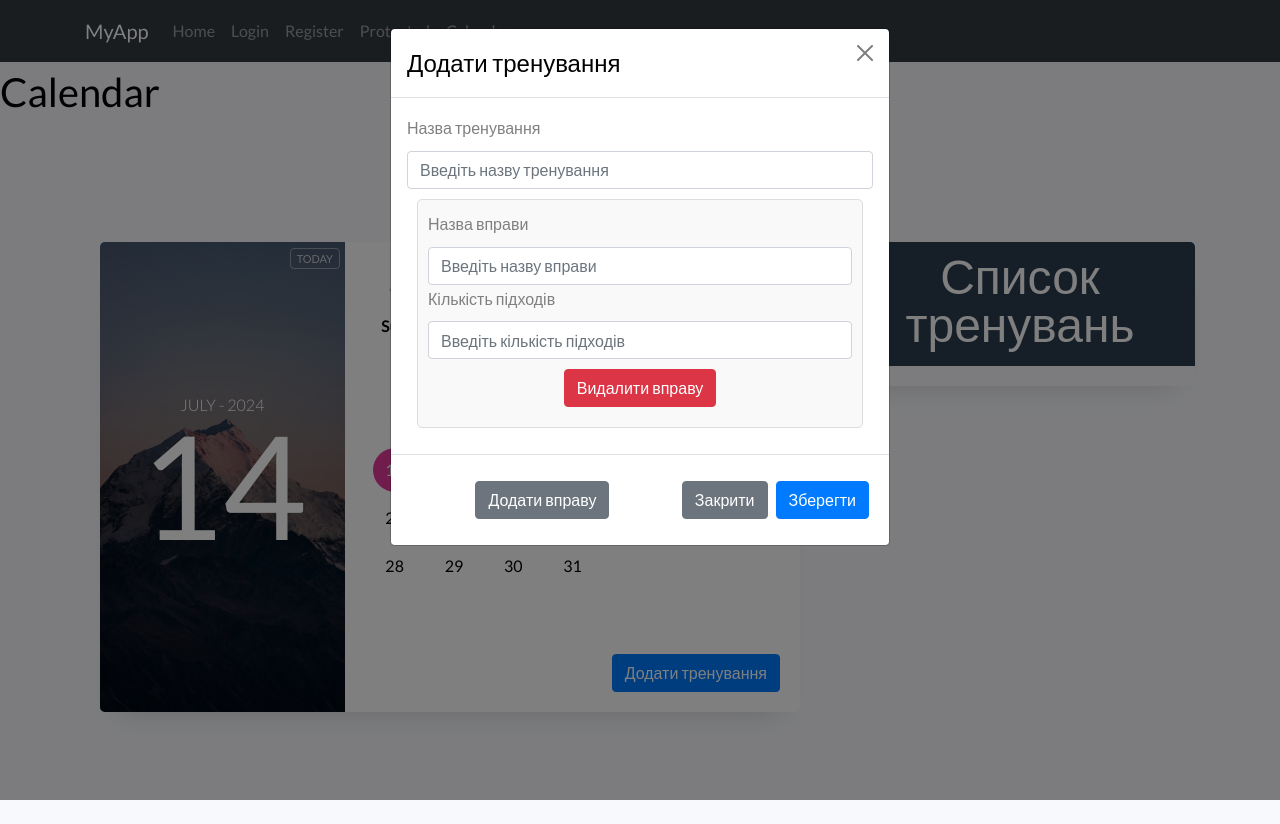
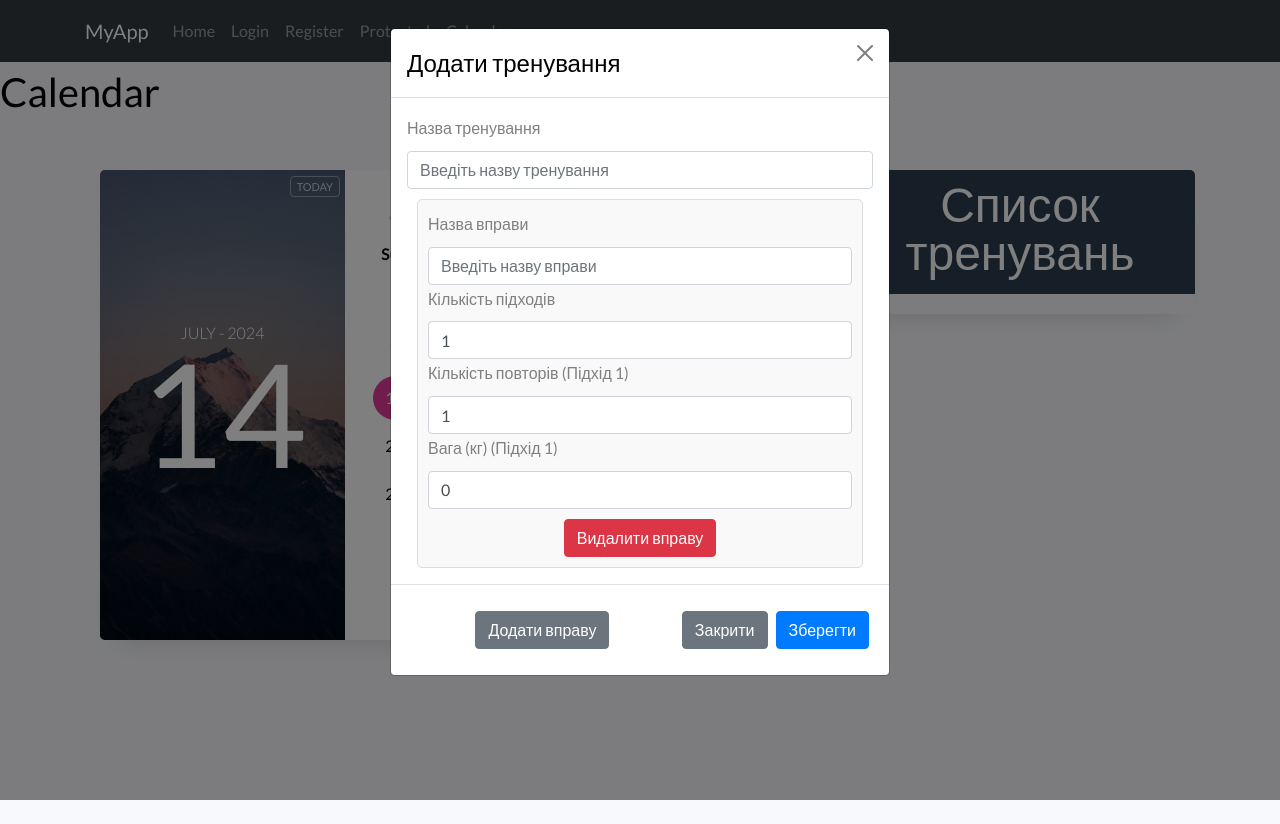
Before and after one commit to OctaneAL/fitness-app-frontend, a React (Create React App) app: page /calendar in a window 1280 px wide. Both pictures are taken after a click on the button "Додати тренування". After the commit the page ends 800 px from the top, so only its background shows below. Built offline with nearby package versions, Linux system fonts and the light colour scheme.

Commit message:
Training Validation + Details

```diff
--- a/src/components/CalendarComponent.js
+++ b/src/components/CalendarComponent.js
@@ -9,8 +9,12 @@ import bgImage from '../assets/images/bg.jpg';
 const CalendarComponent = () => {
   const [events, setEvents] = useState([]);
   const [showModal, setShowModal] = useState(false);
-  const [newEvent, setNewEvent] = useState({ name: '', exercises: [{ name: '', sets: '' }] });
+  const [newEvent, setNewEvent] = useState({
+    name: '',
+    exercises: [{ name: '', sets: 1, details: [{ repeats: 1, weight: 0 }] }],
+  });
   const [selectedDate, setSelectedDate] = useState(null);
+  const [validated, setValidated] = useState(false);
 
   useEffect(() => {
     const loadScript = (src) => {
@@ -220,30 +224,62 @@ const CalendarComponent = () => {
     loadJQueryAndBootstrap();
   }, []);
 
-  const handleAddEvent = () => {
-    const newEventWithDate = {
-      ...newEvent,
-      date: selectedDate,
-    };
-    setEvents([...events, newEventWithDate]);
-    setNewEvent({ name: '', exercises: [{ name: '', sets: '' }] });
+  const handleAddEvent = (event) => {
+    const form = event.currentTarget;
+    event.preventDefault();
+    console.log(form.checkValidity());
+    if (form.checkValidity() === false) {
+      event.preventDefault();
+      event.stopPropagation();
+    } else {
+      setEvents([...events, { ...newEvent, date: selectedDate }]);
       setShowModal(false);
+      setNewEvent({ name: '', exercises: [{ name: '', sets: 1, details: [{ repeats: 1, weight: '' }] }] });
+    }
+    setValidated(true);
   };
 
-  const handleInputChange = (e, index, type) => {
+  const handleInputChange = (e, exerciseIndex, field, setIndex) => {
+    const { value } = e.target;
     const updatedExercises = [...newEvent.exercises];
-    updatedExercises[index][type] = e.target.value;
+    if (setIndex !== undefined) {
+      updatedExercises[exerciseIndex].details[setIndex][field] = value;
+    } else {
+      updatedExercises[exerciseIndex][field] = value;
+    }
     setNewEvent({ ...newEvent, exercises: updatedExercises });
   };
 
-  const filteredEvents = events.filter(event => event.date === selectedDate);
+  const handleSetsChange = (e, exerciseIndex) => {
+    const { value } = e.target;
+    let sets = parseInt(value, 10);
+
+    if (isNaN(sets) || value === '') {
+      sets = 0;
+    }
+    if (sets > 20) {
+      sets = 20;
+    }
+
+    const updatedExercises = [...newEvent.exercises];
+    updatedExercises[exerciseIndex].sets = sets;
+
+    updatedExercises[exerciseIndex].details = Array(sets)
+      .fill(null)
+      .map((_, idx) => updatedExercises[exerciseIndex].details[idx] || { repeats: 1, weight: '' });
+    setNewEvent({ ...newEvent, exercises: updatedExercises });
+  };
+
+
+  const filteredEvents = selectedDate ? events.filter((event) => event.date === selectedDate) : events;
+
 
   return (
-    <section className="ftco-section">
-      <div className="container">
+    <section>
+      <div className="container mt-5">
         <div className="row">
           <div className="col-md-8">
-            <div className="elegant-calencar d-md-flex">
+            <div className="calendar elegant-calencar d-md-flex">
               <div className="wrap-header d-flex align-items-center img" style={{ backgroundImage: `url(${bgImage})` }}>
                 <p id="reset">Today</p>
                 <div id="header" className="p-0">
@@ -357,6 +393,13 @@ const CalendarComponent = () => {
                         {event.exercises.map((exercise, idx) => (
                           <li key={idx}>
                             {exercise.name}: {exercise.sets} підходів
+                            <ul>
+                              {exercise.details.map((detail, detailIdx) => (
+                                <li key={detailIdx}>
+                                  Повтори: {detail.repeats}, Вага: {detail.weight} кг
+                                </li>
+                              ))}
+                            </ul>
                           </li>
                         ))}
                       </ul>
@@ -373,8 +416,8 @@ const CalendarComponent = () => {
         <Modal.Header closeButton>
           <Modal.Title>Додати тренування</Modal.Title>
         </Modal.Header>
+        <Form noValidate validated={validated} onSubmit={handleAddEvent}>
           <Modal.Body>
-          <Form>
             <Form.Group controlId="eventName">
               <Form.Label>Назва тренування</Form.Label>
               <Form.Control
@@ -382,34 +425,70 @@ const CalendarComponent = () => {
                 placeholder="Введіть назву тренування"
                 value={newEvent.name}
                 onChange={(e) => setNewEvent({ ...newEvent, name: e.target.value })}
+                required
               />
+              <Form.Control.Feedback type="invalid">Будь ласка, введіть назву тренування.</Form.Control.Feedback>
             </Form.Group>
-            {newEvent.exercises.map((exercise, index) => (
-              <div key={index} className="exercise-group">
-                <Form.Group controlId={`exerciseName-${index}`}>
+            {newEvent.exercises.map((exercise, exerciseIndex) => (
+              <div key={exerciseIndex} className="exercise-group" style={{paddingBottom: '0px', marginBottom: '0px'}}>
+                <Form.Group controlId={`exerciseName-${exerciseIndex}`}>
                   <Form.Label>Назва вправи</Form.Label>
                   <Form.Control
                     type="text"
                     placeholder="Введіть назву вправи"
                     value={exercise.name}
-                    onChange={(e) => handleInputChange(e, index, 'name')}
+                    onChange={(e) => handleInputChange(e, exerciseIndex, 'name')}
+                    required
                   />
+                  <Form.Control.Feedback type="invalid">Будь ласка, введіть назву вправи.</Form.Control.Feedback>
                 </Form.Group>
-                <Form.Group controlId={`exerciseSets-${index}`}>
+                <Form.Group controlId={`exerciseSets-${exerciseIndex}`}>
                   <Form.Label>Кількість підходів</Form.Label>
                   <Form.Control
                     type="number"
                     placeholder="Введіть кількість підходів"
                     value={exercise.sets}
-                    onChange={(e) => handleInputChange(e, index, 'sets')}
+                    onChange={(e) => handleSetsChange(e, exerciseIndex)}
+                    min="0"
+                    max="20"
+                    required
                   />
+                  <Form.Control.Feedback type="invalid">Кількість підходів повинна бути більше 0.</Form.Control.Feedback>
                 </Form.Group>
+                {exercise.details.map((detail, setIndex) => (
+                  <div key={setIndex} className="set-details">
+                    <Form.Group controlId={`exerciseRepeats-${exerciseIndex}-${setIndex}`}>
+                      <Form.Label>Кількість повторів (Підхід {setIndex + 1})</Form.Label>
+                      <Form.Control
+                        type="number"
+                        placeholder="Введіть кількість повторів"
+                        value={detail.repeats}
+                        onChange={(e) => handleInputChange(e, exerciseIndex, 'repeats', setIndex)}
+                        min="1"
+                        required
+                      />
+                      <Form.Control.Feedback type="invalid">Кількість повторів повинна бути більше 0.</Form.Control.Feedback>
+                    </Form.Group>
+                    <Form.Group controlId={`exerciseWeight-${exerciseIndex}-${setIndex}`}>
+                      <Form.Label>Вага (кг) (Підхід {setIndex + 1})</Form.Label>
+                      <Form.Control
+                        type="number"
+                        placeholder="Введіть вагу"
+                        value={detail.weight}
+                        onChange={(e) => handleInputChange(e, exerciseIndex, 'weight', setIndex)}
+                        min="0"
+                        required
+                      />
+                      <Form.Control.Feedback type="invalid">Будь ласка, введіть вагу.</Form.Control.Feedback>
+                    </Form.Group>
+                  </div>
+                ))}
                 <div className="d-flex justify-content-between w-100">
                   <Button
                     variant="danger"
                     style={{ margin: '10px', marginLeft: 'auto', marginRight: 'auto' }}
                     onClick={() => {
-                      const updatedExercises = newEvent.exercises.filter((_, i) => i !== index);
+                      const updatedExercises = newEvent.exercises.filter((_, i) => i !== exerciseIndex);
                       setNewEvent({ ...newEvent, exercises: updatedExercises });
                     }}
                   >
@@ -418,15 +497,13 @@ const CalendarComponent = () => {
                 </div>
               </div>
             ))}
-
-          </Form>
           </Modal.Body>
           <Modal.Footer>
             <Button
               variant="secondary"
               style={{ margin: '10px', marginLeft: 'auto', marginRight: 'auto' }}
               onClick={() =>
-              setNewEvent({ ...newEvent, exercises: [...newEvent.exercises, { name: '', sets: '' }] })
+                setNewEvent({ ...newEvent, exercises: [...newEvent.exercises, { name: '', sets: 1, details: [{ repeats: 1, weight: '' }] }] })
               }
             >
               Додати вправу
@@ -434,10 +511,12 @@ const CalendarComponent = () => {
             <Button variant="secondary" onClick={() => setShowModal(false)}>
               Закрити
             </Button>
-          <Button variant="primary" onClick={handleAddEvent}>
+            <Button variant="primary" type="submit">
               Зберегти
             </Button>
           </Modal.Footer>
+        </Form>
+
       </Modal>
     </section>
   );
```
Lines whose indentation alone changed are shown as unchanged.
